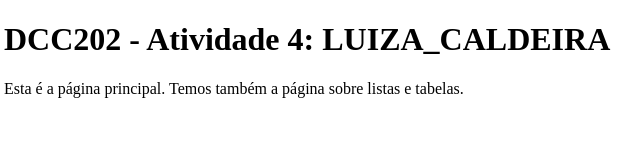
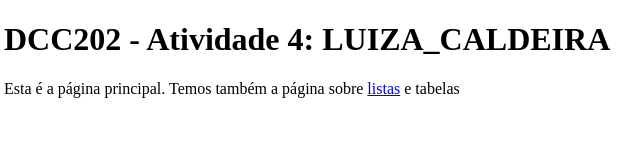
Before and after one commit to ufjf-dcc202/ufjf-dcc202-2023-3-a-atv4-luizacaldeira, a website: page index.html in a window 1280 px wide. Shown: the full height of the page, 4-644 px from the left. Drawn offline with Linux system fonts and the light colour scheme.

Commit message:
Foi adicionado a ancora na palavra listas

```diff
--- a/index.html
+++ b/index.html
@@ -8,7 +8,7 @@
 <body>
     <main>
         <h1>DCC202 - Atividade 4: LUIZA_CALDEIRA</h1>
-        <p>Esta é a página principal. Temos também a página sobre listas e tabelas.</p>
+        <p>Esta é a página principal. Temos também a página sobre <a href="listas.html">listas</a> e tabelas </p>
     </main>
 
 </body>
```
